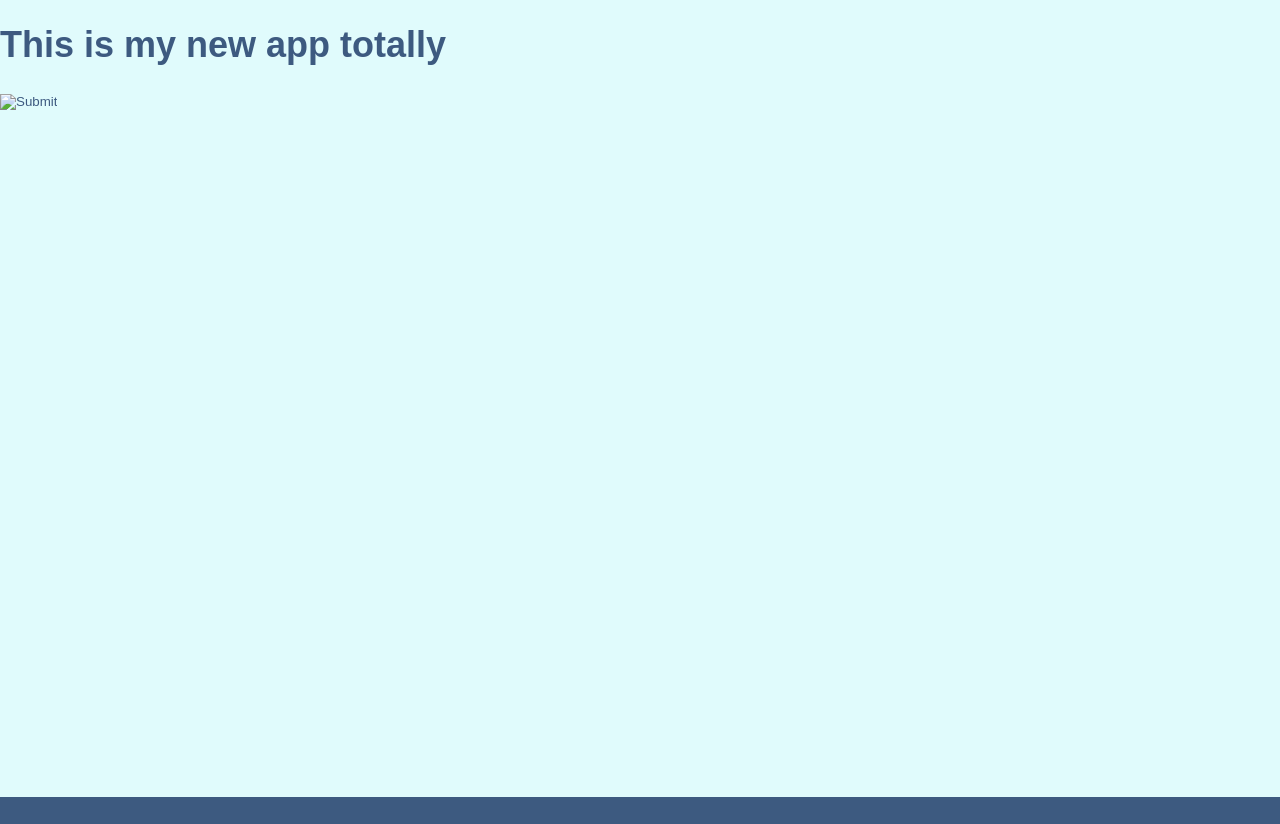
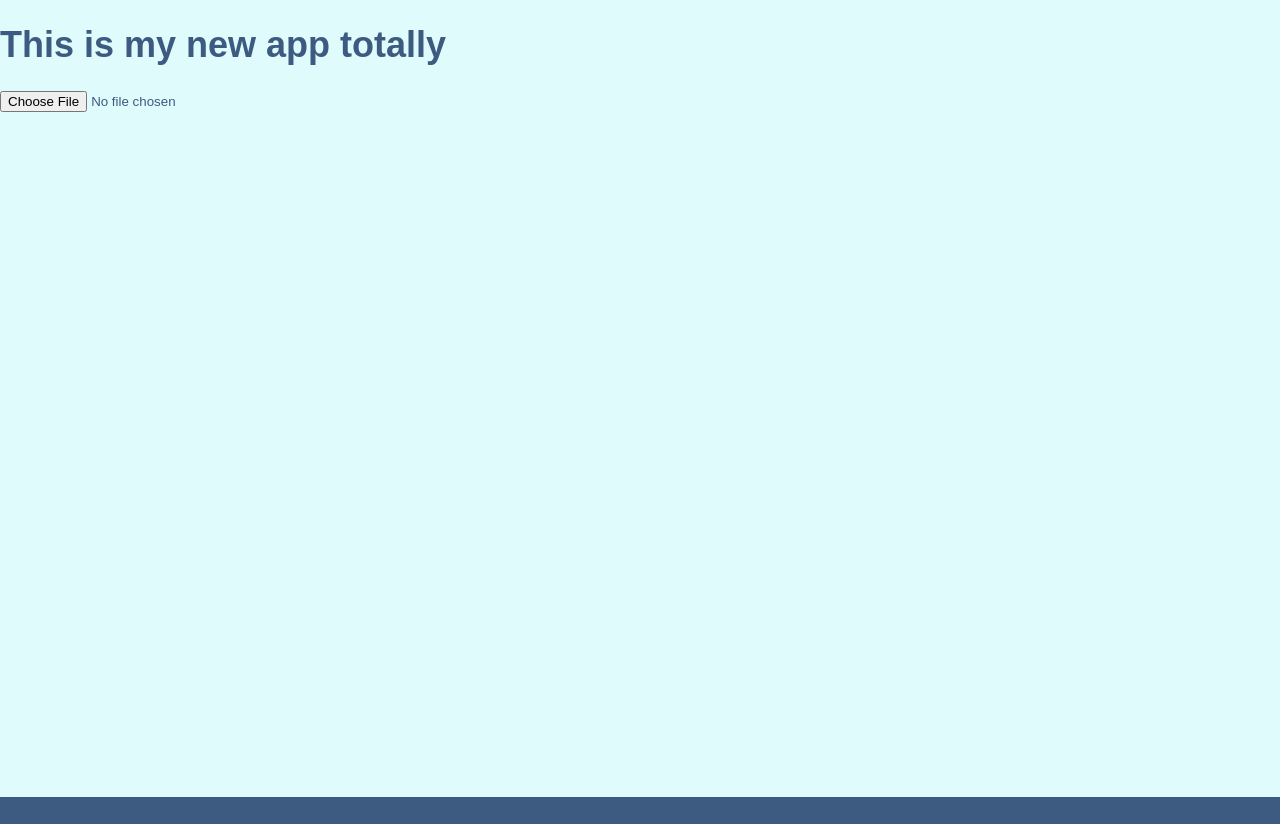
Before and after one commit to dalpat49/vueTesting, a Vue app: page / in a window 1280 px wide. Built offline with nearby package versions, Linux system fonts and the light colour scheme; no server answers.

Commit message:
file component

```diff
--- a/src/components/MeasurementsTable.vue
+++ b/src/components/MeasurementsTable.vue
@@ -1,7 +1,7 @@
 <template>
   <div>
 	<h1>This is my  new app totally</h1>
-  <input type="image" accept="jpg,png" />
+  <input type="file" accept="jpg,png" />
 	</div>
 </template>
 
```
